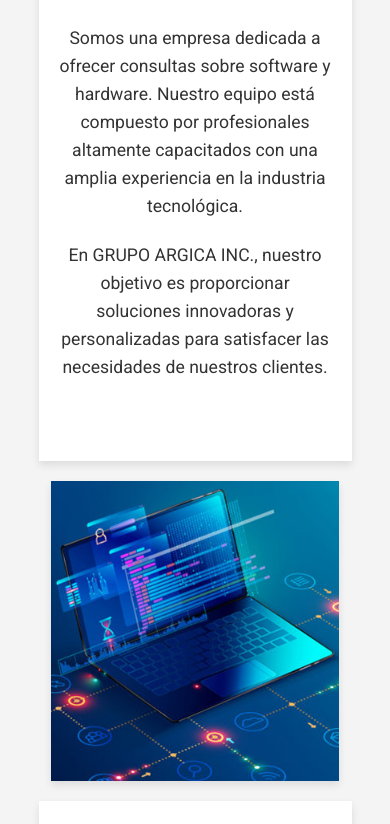
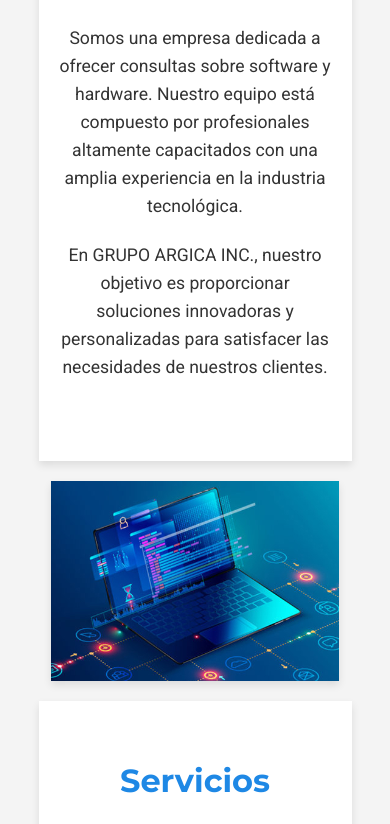
Before and after one commit to Luixls/FRONTEND-ea3.2-proyecto, a website built with webpack: page src/index.html in a window 390 px wide. Shown: the part 270-1094 px from the top of the page. Built offline with nearby package versions, Linux system fonts and the light colour scheme.

Commit message:
Ajustes carrusel
Ajustes de tamaño

Co-Authored-By: FN2184 <159496056+fn2184@users.noreply.github.com>
Co-Authored-By: jonathanuvm <127060318+jonavnet@users.noreply.github.com>

```diff
--- a/src/estilos.css
+++ b/src/estilos.css
@@ -167,7 +167,7 @@ section {
 .carrusel {
   position: relative;
   width: 74%;
-  height: 300px;
+  height: 450px;
   overflow: hidden;
   margin-bottom: 20px;
   padding: 0;
@@ -193,5 +193,15 @@ section {
   background-attachment: scroll;
   background-size: cover;
   background-position: center;
-  height: 320px;
+  height: 450px;
 }
+
+@media (max-width: 768px) {
+  .carrusel {
+    height: 200px;
+  }
+
+  .parallax {
+    height: 200px;
+  }
+}
--- a/src/script.js
+++ /dev/null
@@ -1 +0,0 @@
-console.log("Archivo script.js en ejecución...")
```
Also changed, not shown: dist/estilos.css.
